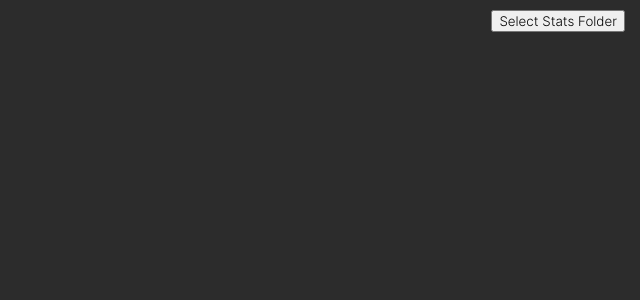
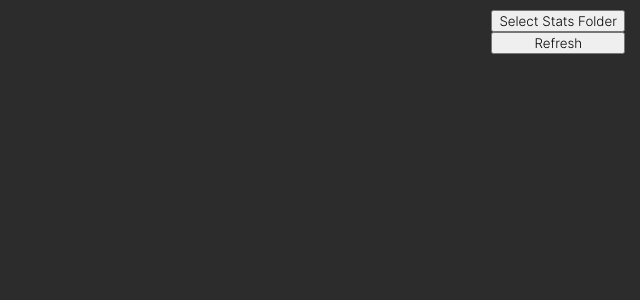
Before and after one commit to RubenHuizenga/super-mission-stats-viewer, a React (Vite) app: page / in a window 1280 px wide. Shown: the top 300 px of the page, without its empty margins (640-1280 px from the left). Built offline with nearby package versions, Linux system fonts and the light colour scheme.

Commit message:
Reintroduced refresh button
Reintroduced refresh button because just because the initial load is automatic, doesn't mean subsequent ones are

```diff
--- a/src/components/MissionList.tsx
+++ b/src/components/MissionList.tsx
@@ -132,8 +132,9 @@ const MissionList = () => {
 
     return (
         <section className="mission-list">
-            <section className='search-bar'>
+            <section className='nav-bar'>
                 <button className='folder-select' onClick={handleSelectFolder}>Select Stats Folder</button>
+                <button onClick={fetchData}>Refresh</button>
             </section>
             <section>
                 {filteredFileContents.length > 0 && (
--- a/src/css/missionList.css
+++ b/src/css/missionList.css
@@ -39,18 +39,15 @@
     overflow: auto;
 }
 
-.search-bar {
+.nav-bar {
     padding: 10px 0;
     display: grid;
     align-items: center;
+    justify-content: right;
 }
 
-.search-bar>* {
+.nav-bar>* {
     margin-right: 15px;
-}
-
-.folder-select {
-    justify-self: right;
 }
 
 .success-border {
```
